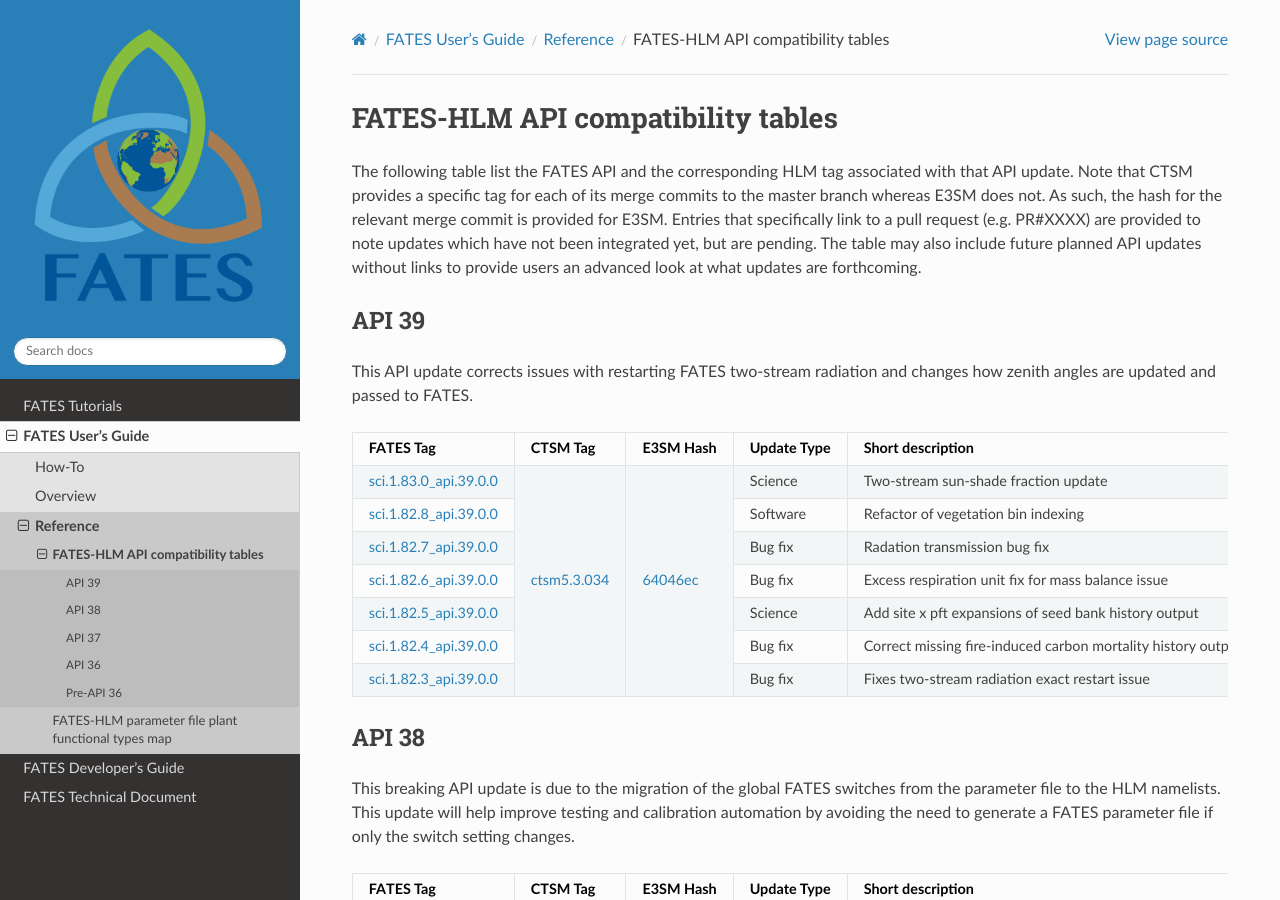
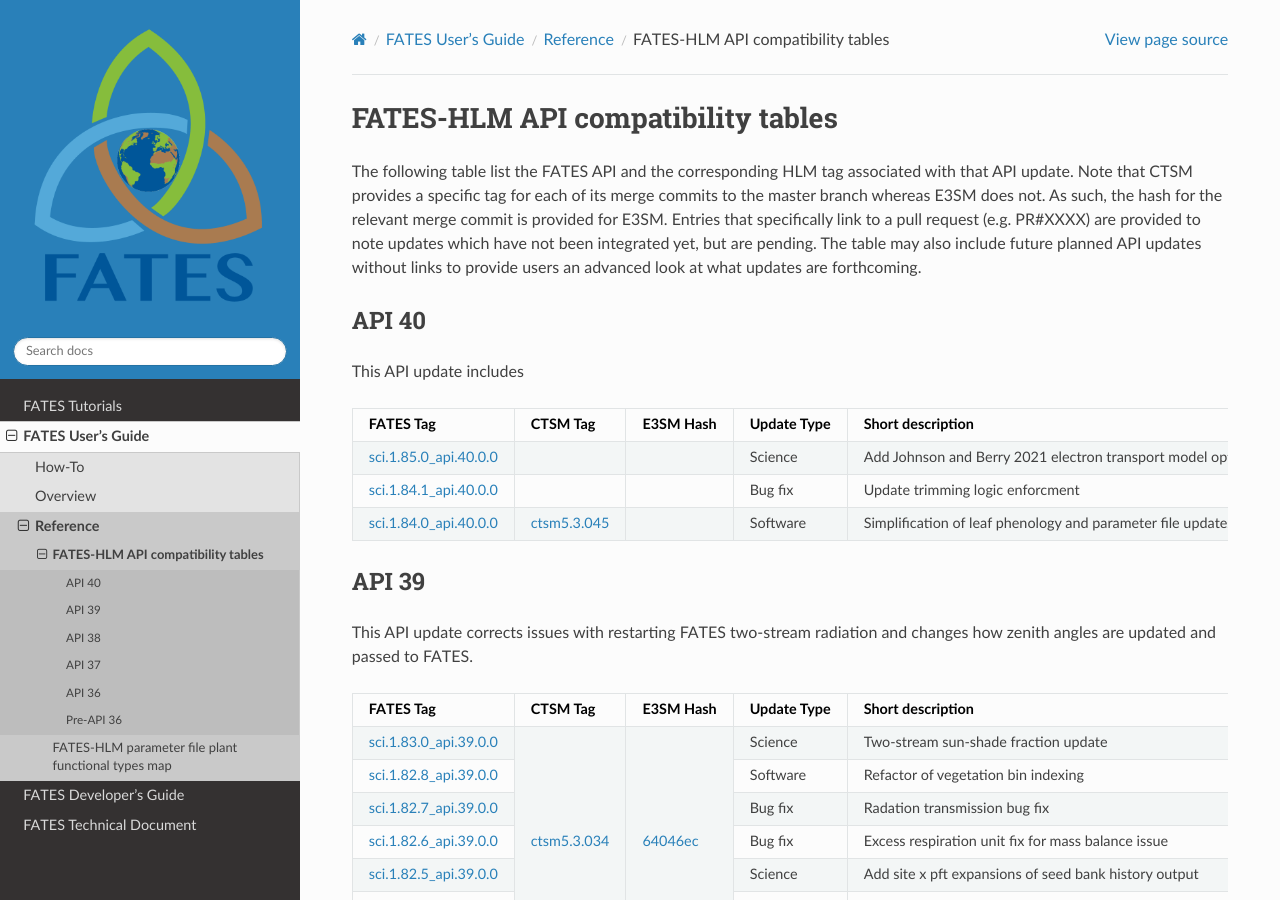
Before and after one commit to NGEET/fates-users-guide, a Sphinx documentation site: the page built from docs/source/user/release-tags-compat-table.rst, in a window 1280 px wide and 900 px high. Built offline with Sphinx 7.4.7 and the Read the Docs theme 3.1.0, drawn with Linux system fonts in a browser that asks for light colours.

Commit message:
update table to api 40

```diff
--- a/docs/source/user/release-tags-compat-table.rst
+++ b/docs/source/user/release-tags-compat-table.rst
@@ -2,6 +2,22 @@ FATES-HLM API compatibility tables
 =============================================
 
 The following table list the FATES API and the corresponding HLM tag associated with that API update.  Note that CTSM provides a specific tag for each of its merge commits to the master branch whereas E3SM does not.  As such, the hash for the relevant merge commit is provided for E3SM.  Entries that specifically link to a pull request (e.g. PR#XXXX) are provided to note updates which have not been integrated yet, but are pending.  The table may also include future planned API updates without links to provide users an advanced look at what updates are forthcoming.
+
+API 40
+------
+
+This API update includes
+
++--------------------------+----------------+-----------+-------------+-------------------------------------------------------------+
+| FATES Tag                | CTSM Tag       | E3SM Hash | Update Type | Short description                                           |
++==========================+================+===========+=============+=============================================================+
+| `sci.1.85.0_api.40.0.0`_ |                |           | Science     | Add Johnson and Berry 2021 electron transport model options |
++--------------------------+----------------+-----------+-------------+-------------------------------------------------------------+
+| `sci.1.84.1_api.40.0.0`_ |                |           | Bug fix     | Update trimming logic enforcment                            |
++--------------------------+----------------+-----------+-------------+-------------------------------------------------------------+
+| `sci.1.84.0_api.40.0.0`_ | `ctsm5.3.045`_ |           | Software    | Simplification of leaf phenology and parameter file updates |
++--------------------------+----------------+-----------+-------------+-------------------------------------------------------------+
+
 
 API 39
 ------
@@ -129,6 +145,10 @@ For compatibility with API 35 and earlier, please see :doc:`/user/Table-of-FATES
 
 .. [#] Users wanting to run non-land use run modes should avoid this tag due `issue #1221`_.  The next fates tag addresses this issue.
 
+.. _sci.1.85.0_api.40.0.0: https://github.com/NGEET/fates/releases/tag/sci.1.85.0_api.40.0.0
+.. _sci.1.84.1_api.40.0.0: https://github.com/NGEET/fates/releases/tag/sci.1.84.1_api.40.0.0
+.. _sci.1.84.0_api.40.0.0: https://github.com/NGEET/fates/releases/tag/sci.1.84.0_api.40.0.0
+
 .. _sci.1.83.0_api.39.0.0: https://github.com/NGEET/fates/releases/tag/sci.1.83.0_api.39.0.0
 .. _sci.1.82.8_api.39.0.0: https://github.com/NGEET/fates/releases/tag/sci.1.82.8_api.39.0.0
 .. _sci.1.82.7_api.39.0.0: https://github.com/NGEET/fates/releases/tag/sci.1.82.7_api.39.0.0
@@ -173,6 +193,7 @@ For compatibility with API 35 and earlier, please see :doc:`/user/Table-of-FATES
 .. _sci.1.77.1_api.36.0.0: https://github.com/NGEET/fates/releases/tag/sci.1.77.1_api.36.0.0
 .. _sci.1.77.0_api.36.0.0: https://github.com/NGEET/fates/releases/tag/sci.1.77.0_api.36.0.0
 
+.. _ctsm5.3.045: https://github.com/ESCOMP/CTSM/releases/tag/ctsm5.3.045
 .. _ctsm5.3.034: https://github.com/ESCOMP/CTSM/releases/tag/ctsm5.3.034
 .. _ctsm5.3.027: https://github.com/ESCOMP/CTSM/releases/tag/ctsm5.3.027
 .. _ctsm5.3.025: https://github.com/ESCOMP/CTSM/releases/tag/ctsm5.3.025
```
Also changed, not shown: other parts of docs/source/user/release-tags-compat-table.rst (+2 -0 lines).
